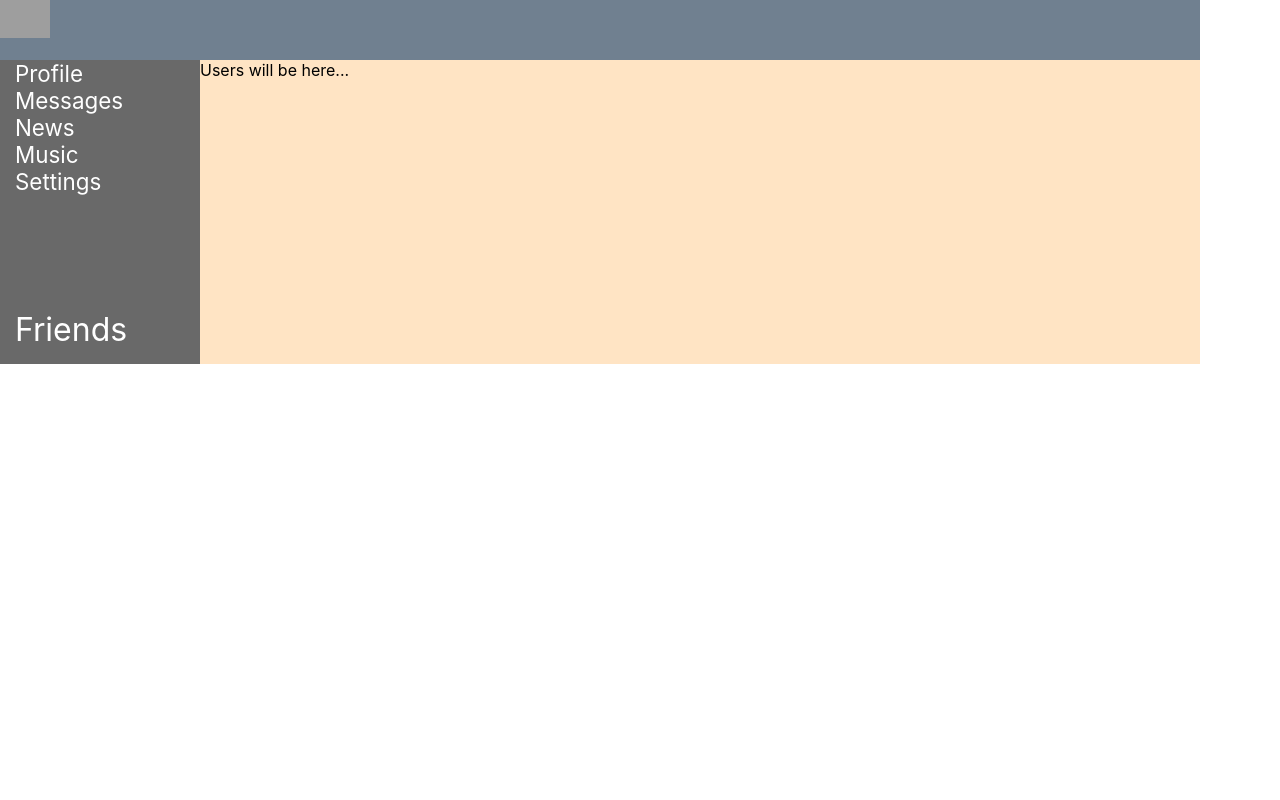
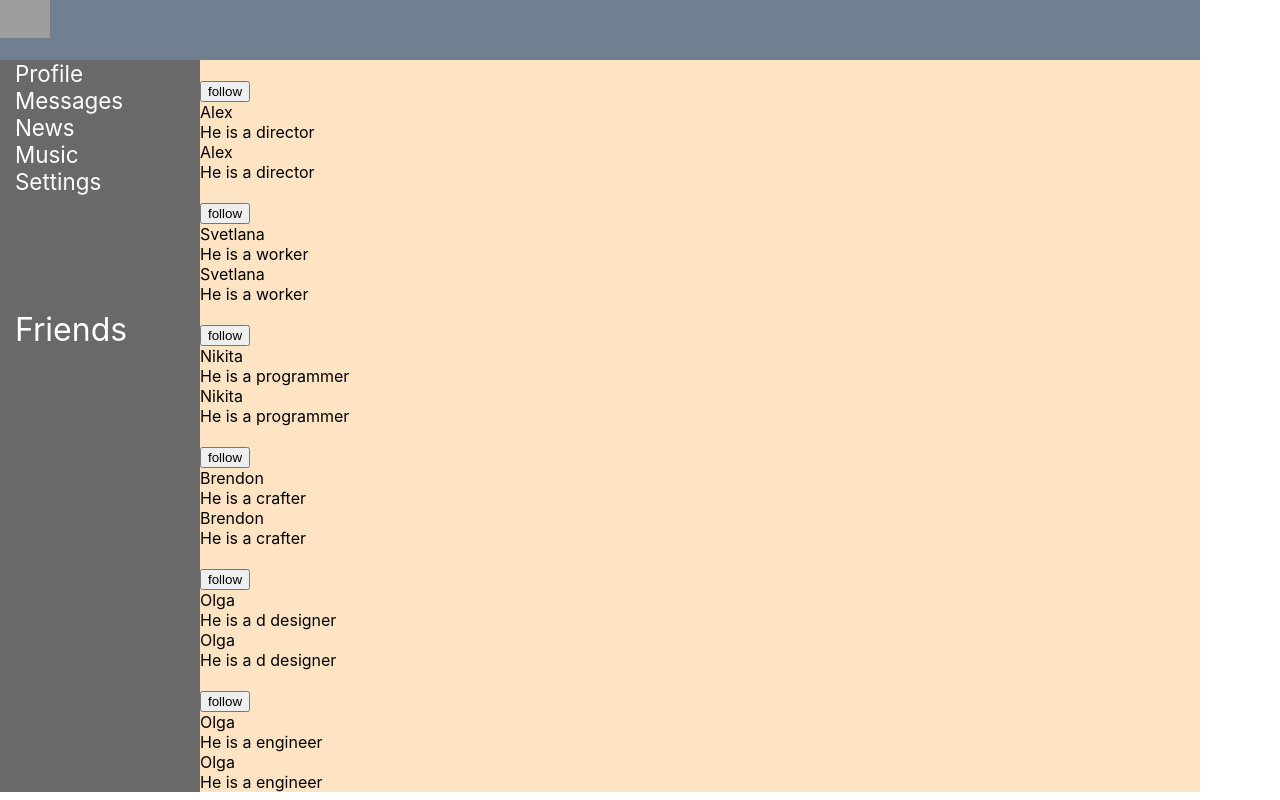
Before and after one commit to Pronat/samurai-way-main, a React (Create React App) app: page /users in a window 1280 px wide. Built offline with nearby package versions, Linux system fonts and the light colour scheme; grey boxes are pictures that could not be loaded.

Commit message:
less49-10

```diff
--- a/src/App.tsx
+++ b/src/App.tsx
@@ -9,7 +9,6 @@ import Music from "./components/Music/Music";
 import Settings from "./components/Settings/Settings";
 import Friends from "./components/Friends/Friends";
 import DialogsContainer from "./components/Dialogs/DialogsContainer";
-import Users from "./components/Users/Users";
 import UsersContainer from "./components/Users/UsersContainer";
 
 
--- a/src/components/Users/Users.tsx
+++ b/src/components/Users/Users.tsx
@@ -1,11 +1,43 @@
 import React from 'react';
+import {UserType} from "../../redux/usersReducer";
+
 export type UsersType = {
-
+    users: UserType[]
 }
 const Users = (props: UsersType) => {
     return (
         <div>
-            Users will be here...
+            {
+                props.users.map(el => <div key={el.id}>
+                   <span>
+                       <div>
+                           <img/>
+                       </div>
+                       <div>
+                           <button>follow</button>
+                       </div>
+                   </span>
+                    <span>
+                       <span>
+                           <div>
+                                {el.FullName}
+                            </div>
+                           <div>
+                                {el.status}
+                            </div>
+                       </span>
+                        <span>
+                           <div>
+                                {el.FullName}
+                            </div>
+                           <div>
+                                {el.status}
+                            </div>
+                       </span>
+
+                   </span>
+                </div>)
+            }
         </div>
     );
 };
--- a/src/components/Users/UsersContainer.tsx
+++ b/src/components/Users/UsersContainer.tsx
@@ -2,21 +2,27 @@ import React from 'react';
 import {Dispatch} from "redux";
 import {addMessageActionCreator, updNewMessageActionCreator} from "../../redux/profilePageReducer";
 import {connect} from "react-redux";
-import {UserType} from "../../redux/usersReducer";
 import Users from "./Users";
+import {AppStateType} from "../../redux/redux-store";
+import {followAC, setUsersAC, unFollowAC, UserType} from "../../redux/usersReducer";
 
-let mapStateToProps = (state: UserType[]) => {
+let mapStateToProps = (state: AppStateType) => {
     return {
-        DialogsData: state.users,
-        messages:state.profilePage.messages,
-        newMessageText: state.profilePage.newMessageText,
+        users: state.usersPage.users
     }
 }
 let mapDispatchToProps = (dispatch: Dispatch) => {
     return {
-        updNewMessage: (messageText: string) => {dispatch(updNewMessageActionCreator(messageText))},
-        addMessage: () => {dispatch(addMessageActionCreator())},
-        dispatch: dispatch
+        follow: (userId: number) => {
+            dispatch(followAC(userId))
+        },
+        unFollow: (userId: number) => {
+            dispatch(unFollowAC(userId))
+        },
+        setUsers: (users: UserType[]) => {
+            dispatch(setUsersAC(users))
+        },
+
     }
 }
 
--- a/src/redux/redux-store.ts
+++ b/src/redux/redux-store.ts
@@ -7,7 +7,7 @@ import usersReducer from "./usersReducer";
 export const rootReducer = combineReducers({
     postsPage: postsPageReducer,
     profilePage: profilePageReducer,
-    users: usersReducer,
+    usersPage: usersReducer,
     siteBar: siteBarReducer
 })
 
```
